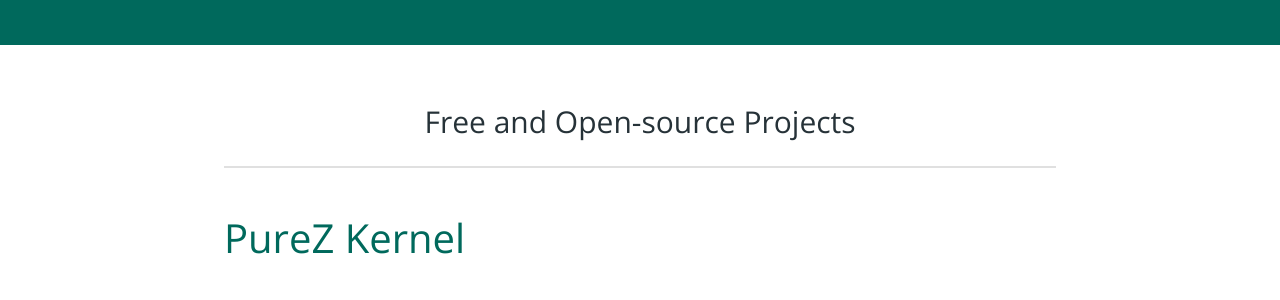
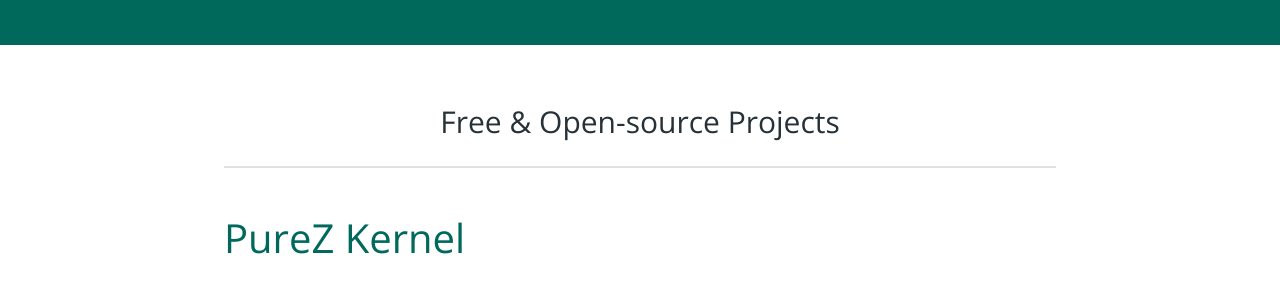
Before and after one commit to zawzaww/zawzaww.github.io, a Jekyll site: the page built from project.md, in a window 1280 px wide. Shown: the part 302-602 px from the top of the page. Built offline with Jekyll 4.4.1, drawn with Linux system fonts in a browser that asks for light colours.

Commit message:
blog: project: pages: Update blog title name and add img for aosp-android project page
Signed-off-by: Zaw Zaw <zawzthein@outlook.com>

```diff
--- a/blog/index.html
+++ b/blog/index.html
@@ -1,12 +1,12 @@
 ---
 layout: default
-title: Personal Blog
+title: My Personal Blog
 ---
 
 <!-- Post list. -->
 <div>
 
-    <h2 align="center">Blog Posts and Articles</h2>
+    <h2 align="center">Blog Posts & Articles</h2>
 
     <div>&nbsp;</div>
 
--- a/project.md
+++ b/project.md
@@ -4,7 +4,7 @@
 permalink: /project
 ---
 
-<h2 align="center">Free and Open-source Projects</h2>
+<h2 align="center">Free & Open-source Projects</h2>
 
 ---
 
```
Also changed, not shown: pages/aosp-android.md (+2 -0 lines).
